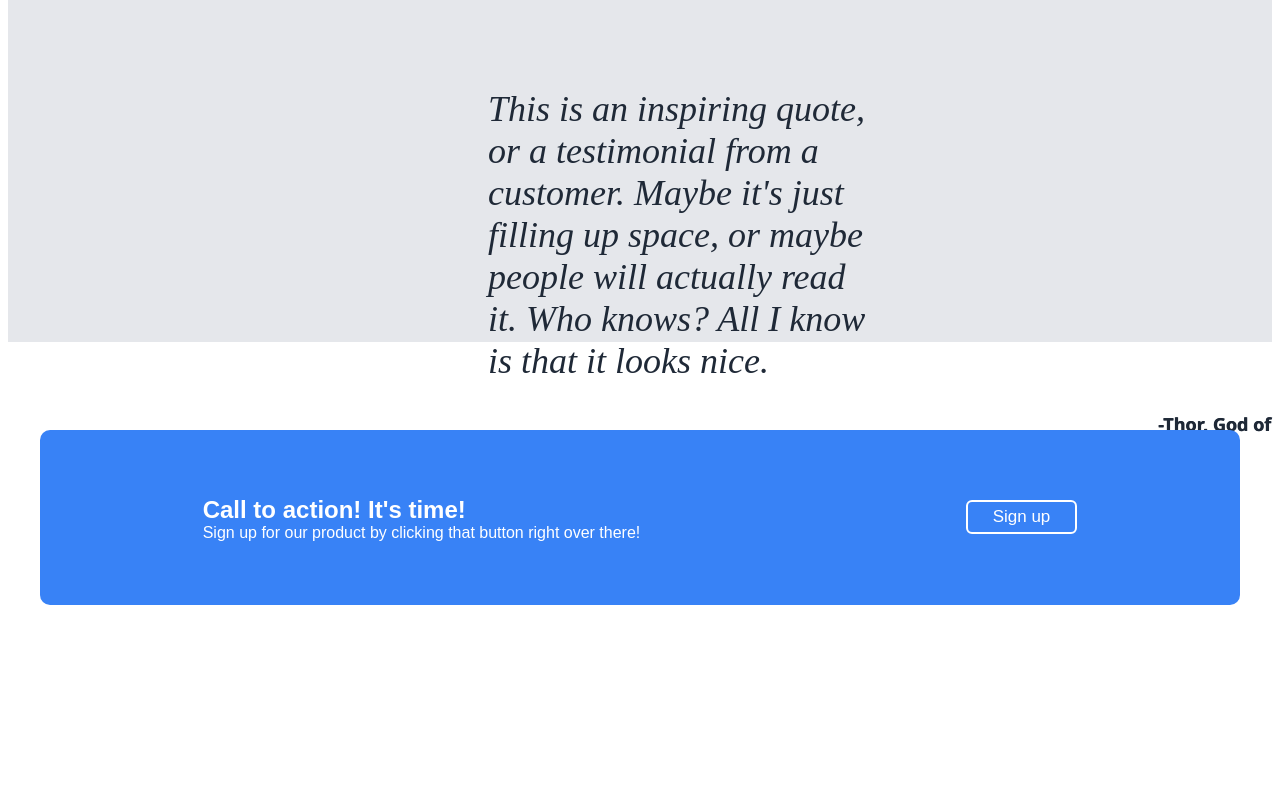
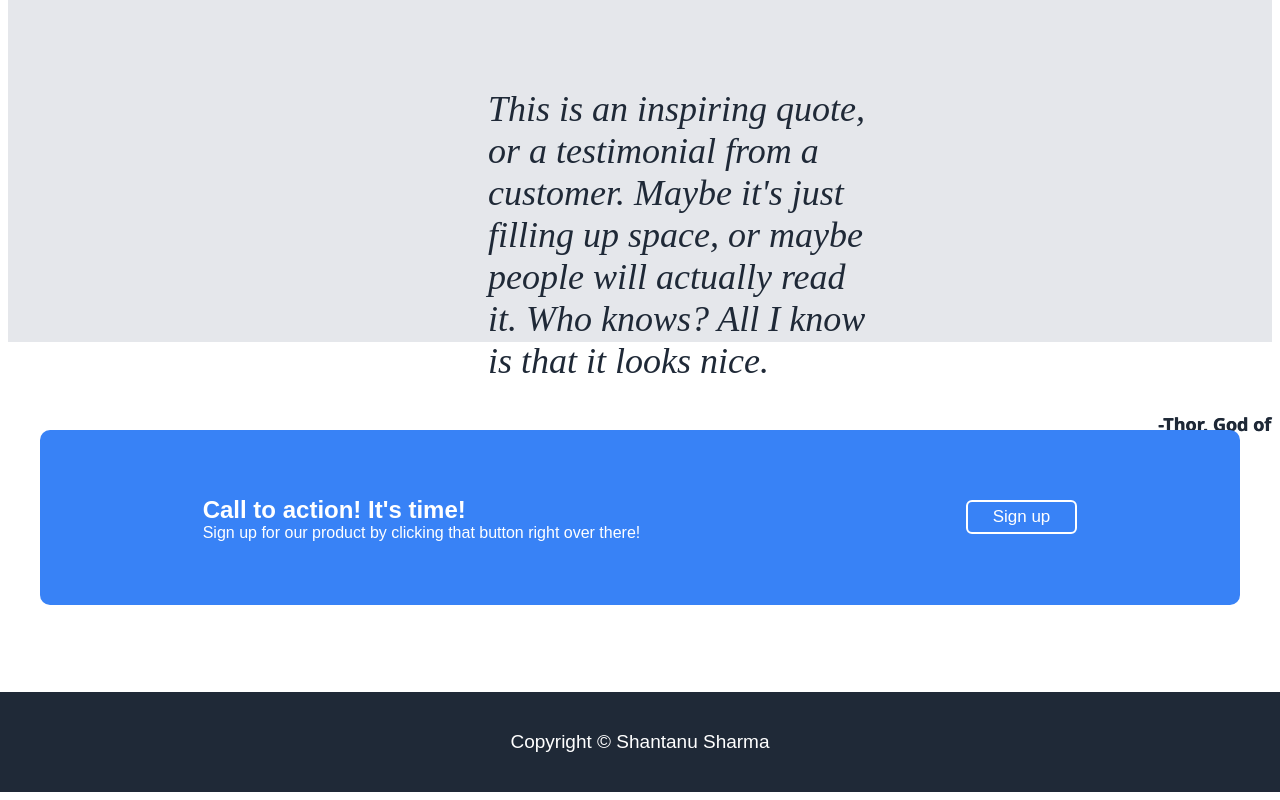
Before and after one commit to shantanu2693/Flexbox-project, a plain HTML site: page index.html in a window 1280 px wide. Shown: the part 934-1734 px from the top of the page. Before the commit the page ends 1634 px from the top, so only its background shows below. Drawn offline with Linux system fonts and the light colour scheme.

Commit message:
Add footer section

```diff
--- a/css/styles.css
+++ b/css/styles.css
@@ -213,3 +213,16 @@ body {
 .text > p {
     margin-top: 0;
 }
+
+.footer-class {
+    display: flex;
+    flex-direction: column;
+    justify-content: center;
+    align-items: center;
+    background-color: #1F2937;
+    color: white;
+    width: 100vw;
+    height: 100px;
+    font-size: 19px;
+    font-family: Arial, Helvetica, sans-serif;
+}
--- a/index.html
+++ b/index.html
@@ -72,6 +72,8 @@
         </div>
     </div>
 
-
+    <div class ="footer-class">
+        <p>Copyright © Shantanu Sharma</p>
+    </div>
 </body>
 </html>
```
